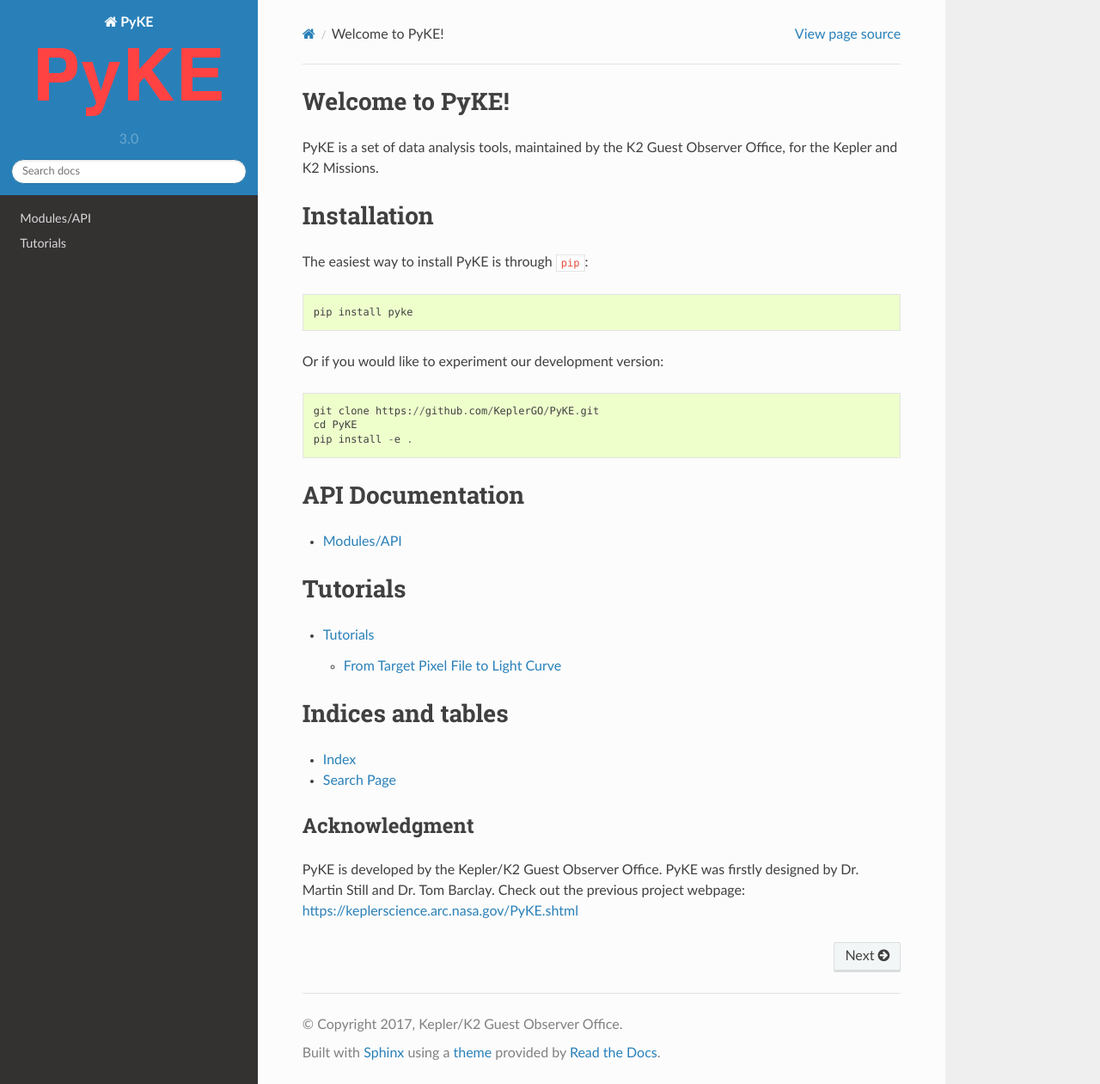
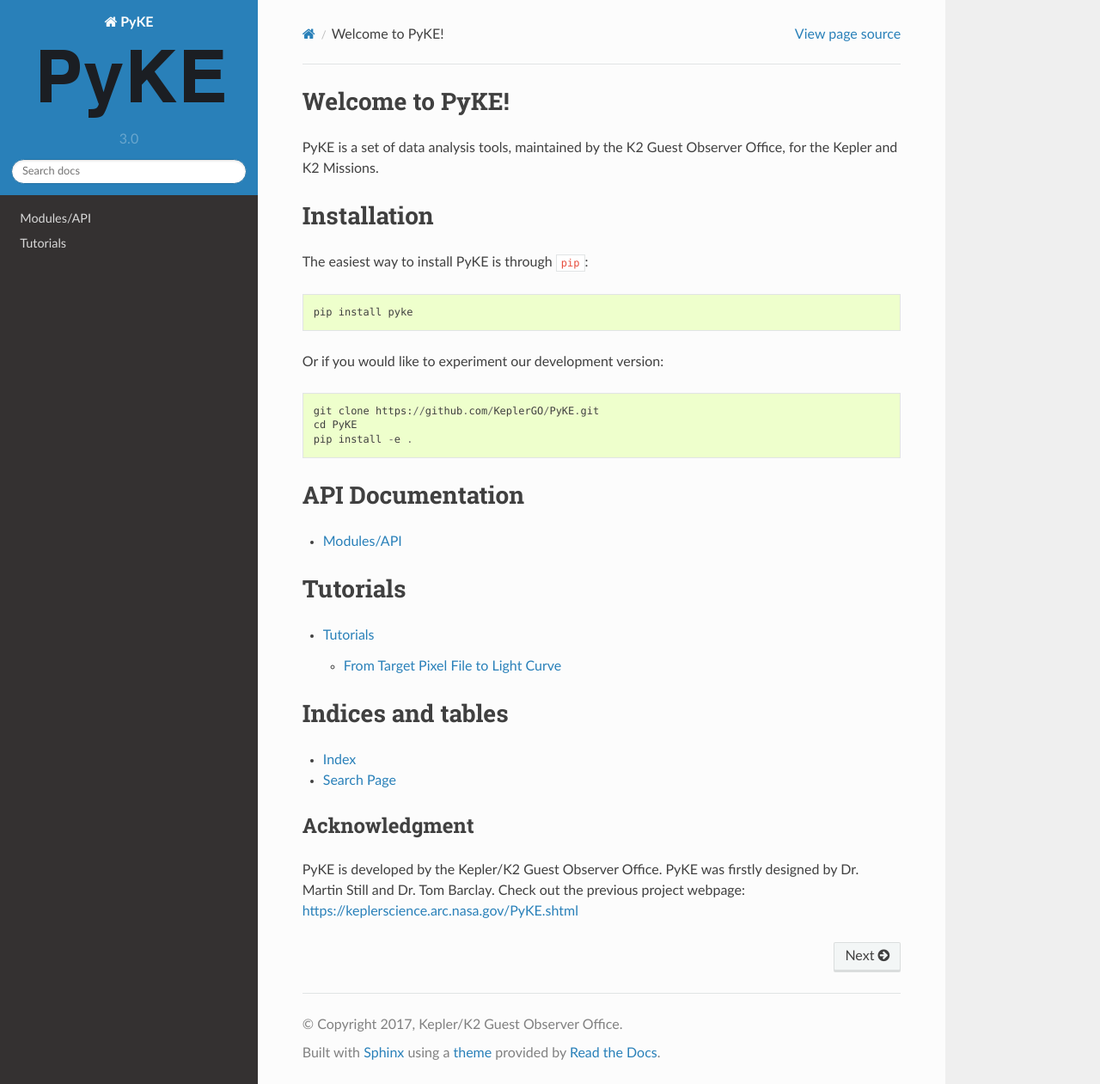
Before and after one commit to KeplerGO/pyke, a Sphinx documentation site: the page built from docs/source/index.rst, in a window 1280 px wide and 1261 px high. Shown: the whole window at 86% size. Built offline with Sphinx 7.4.7 and the Read the Docs theme 2.0.0, drawn with Linux system fonts in a browser that asks for light colours.

Commit message:
change patch color

```diff
--- a/docs/source/conf.py
+++ b/docs/source/conf.py
@@ -102,7 +102,7 @@
 # so a file named "default.css" will overwrite the builtin "default.css".
 html_static_path = ['_static']
 
-html_logo = '_static/images/pyke-patch-red.png'
+html_logo = '_static/images/pyke-patch-black.png'
 
 
 # -- Options for HTMLHelp output ------------------------------------------
```
